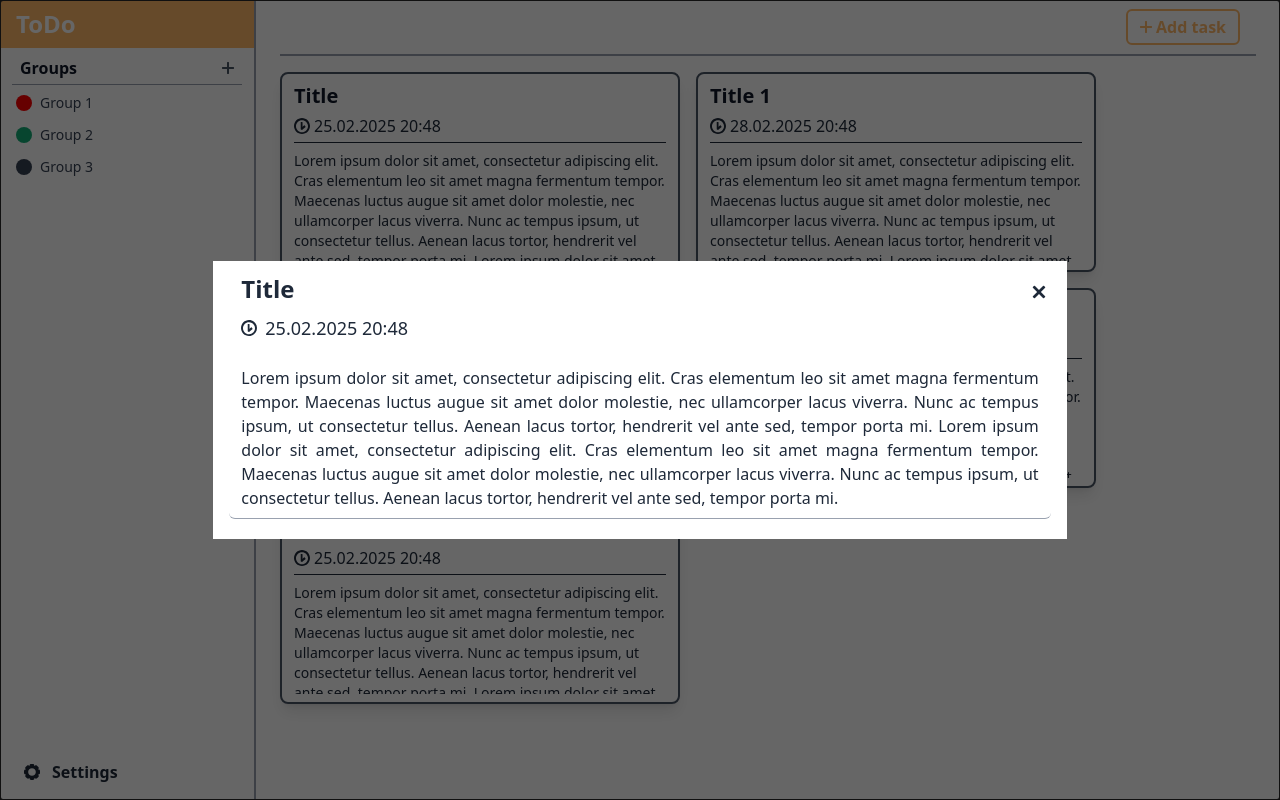
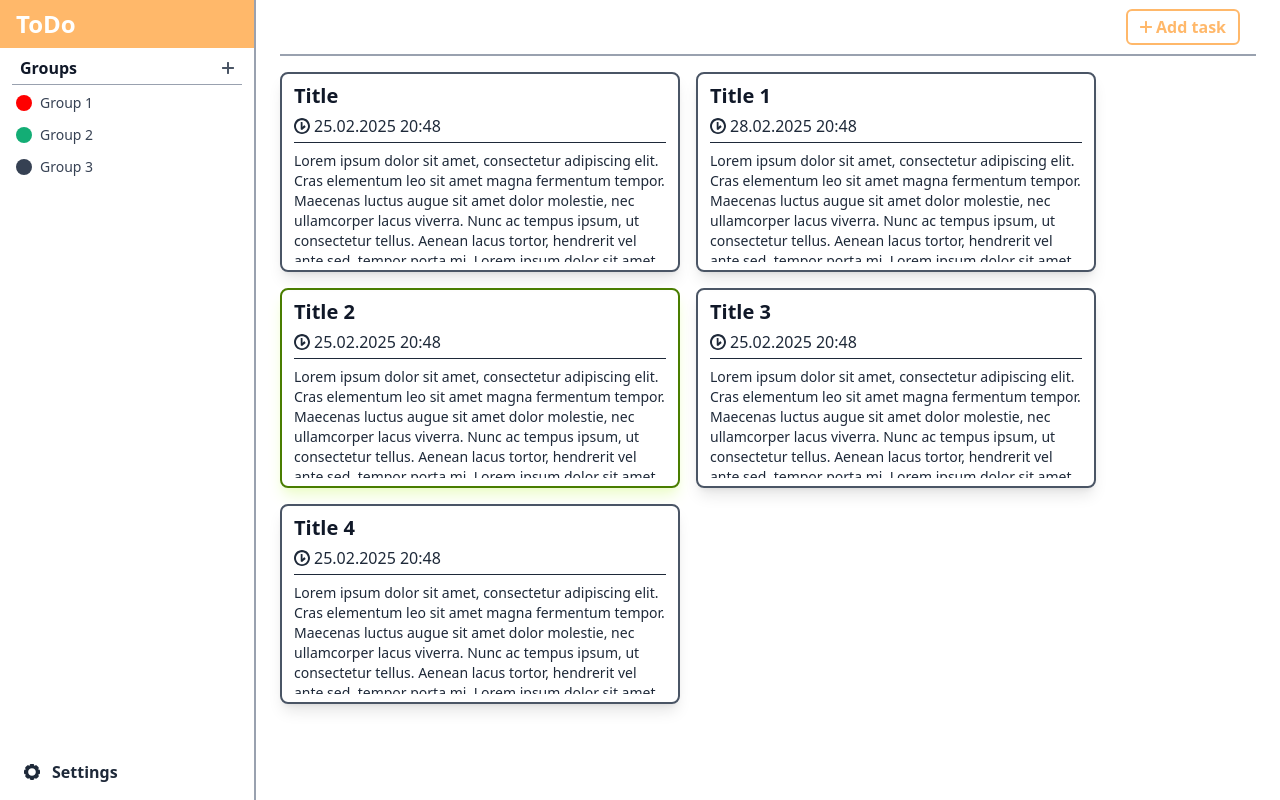
Before and after one commit to 23vbq/todo-vue-rails, a Vue app in the folder todo_frontend/: page / in a window 1280 px wide. Built offline with nearby package versions, Linux system fonts and the light colour scheme.

Commit message:
open task modal

```diff
--- a/todo_frontend/src/components/main/Header.vue
+++ b/todo_frontend/src/components/main/Header.vue
@@ -4,6 +4,10 @@ import IconAdd from '../icons/IconAdd.vue';
 defineProps({
     groupName: {
         type: String,
+        required: true,
+    },
+    newTaskCallback: {
+        type: Function,
         required: true,
     }
 })
@@ -14,6 +18,7 @@ defineProps({
         <h1 class="text-2xl text-gray-900 font-bold">{{ groupName }}</h1>
 
         <button
+            @click="newTaskCallback()"
             class="ml-auto px-3 py-1 flex items-center gap-1 text-orange-300 font-semibold rounded-md border-2 border-orange-300
             transition duration-75 cursor-pointer hover:bg-orange-300 hover:text-white"
         >
--- a/todo_frontend/src/components/main/MainView.vue
+++ b/todo_frontend/src/components/main/MainView.vue
@@ -1,4 +1,5 @@
 <script setup>
+import { ref } from 'vue';
 import Header from './Header.vue';
 import Card from '../todo/Card.vue';
 import TaskModal from '../todo/TaskModal.vue';
@@ -57,18 +58,41 @@ const cards = [
         `,
     },
 ]
+
+let taskModal = ref({
+    task: null,
+    isVisible: false
+});
+
+const newTask = () => {
+    taskModal.value.task = null;
+    taskModal.value.isVisible = true;
+}
+
+const editTask = (task) => {
+    taskModal.value.task = task;
+    taskModal.value.isVisible = true;
+}
 </script>
 <template>
     <div class="flex flex-col w-full h-full px-6">
-        <Header :group-name="selectedGroup.value?.name"></Header>
+        <Header :group-name="selectedGroup.value?.name" :new-task-callback="newTask"></Header>
 
         <div class="flex flex-wrap content-start gap-4 w-full flex-1 py-4">
-            <Card v-for="card in cards" :title="card.title" :date="card.date" :status="card.status">
+            <Card
+                v-for="card in cards"
+                :title="card.title"
+                :date="card.date"
+                :status="card.status"
+                @click="editTask(card)"
+            >
                 {{ card.description }}
             </Card>
         </div>
     </div>
     <TaskModal
-        :task="cards[0]"
+        v-if="taskModal.isVisible"
+        :task="taskModal.task"
+        @close="taskModal.isVisible = false"
     />
 </template>
--- a/todo_frontend/src/components/todo/TaskModal.vue
+++ b/todo_frontend/src/components/todo/TaskModal.vue
@@ -29,13 +29,13 @@ const formatDate = (date) => {
                     class="text-2xl px-3 pb-1 font-semibold w-1/2 rounded-md border-b border-white
                     transition duration-75 focus:outline-0 focus:text-black focus:border-gray-900"
                     contenteditable="true" spellcheck="false"
-                >{{ task.title }}</h1>
+                >{{ task?.title }}</h1>
                 <button @click="$emit('close')" class="ml-auto p-1 rounded-md cursor-pointer transition duration-75 hover:text-black hover:bg-gray-200"><IconAdd class="w-4 rotate-45"/></button>
             </div>
             <!-- Date -->
             <div class="flex items-center gap-2 px-3 pb-1 text-lg" :class="cardState == 'overdue' && 'text-red-600'">
                 <div class="w-4"><IconClock></IconClock></div>
-                <span class="py-1" :class="cardState == 'overdue' ? 'font-bold' : 'font-medium'">{{ formatDate(task.date) }}</span>
+                <span class="py-1" :class="cardState == 'overdue' ? 'font-bold' : 'font-medium'">{{ task?.date ? formatDate(task.date) : '' }}</span>
             </div>
             <!-- <hr class="border-b border-gray-300"> -->
             <!-- Description -->
@@ -45,7 +45,7 @@ const formatDate = (date) => {
                 contenteditable="true"
                 spellcheck="false"
             >
-                {{ task.description }}
+                {{ task?.description }}
             </div>
             <!-- Button -->
             <!-- <div class="py-1 flex items-center justify-end gap-4">
```
